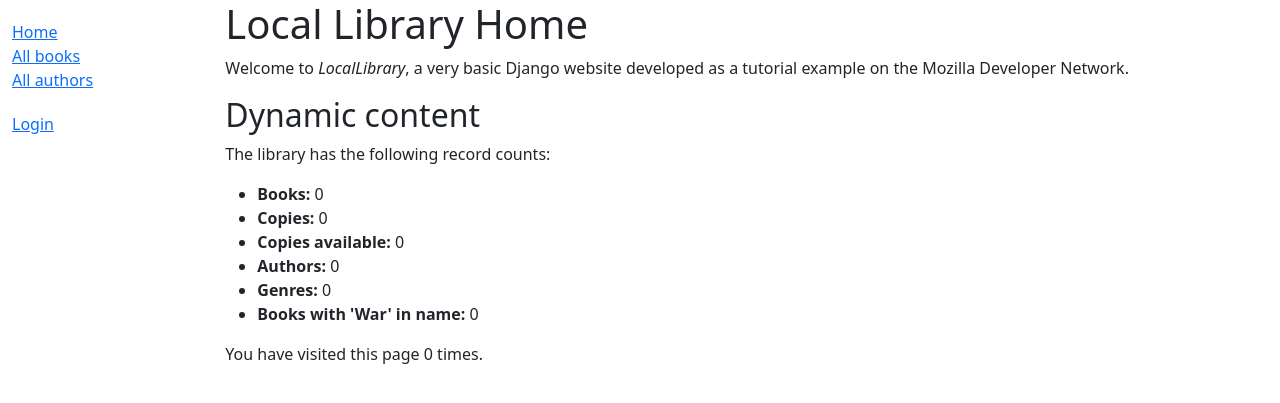
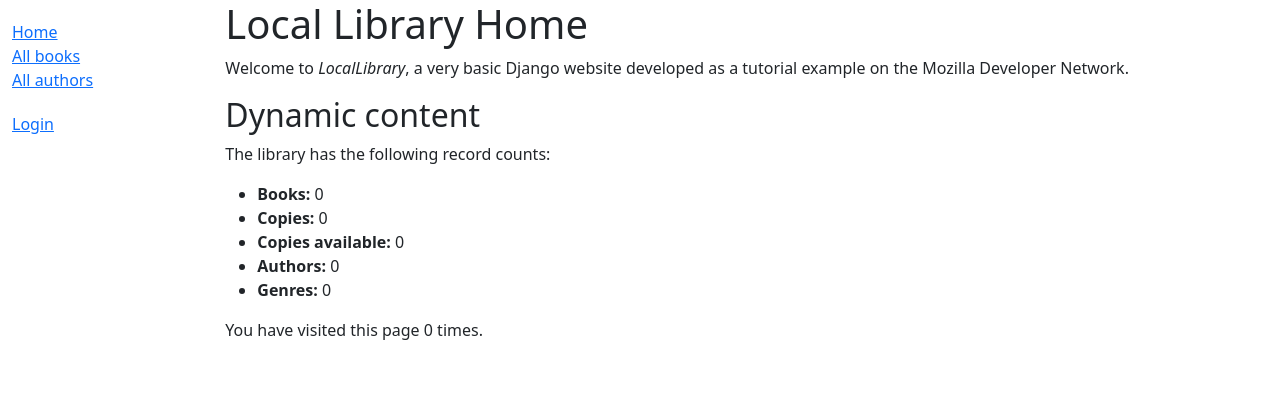
Before and after one commit to dnltv/local_library_django, a Django app: page /catalog/ in a window 1280 px wide. Shown: the top 403 px of the page. Run offline with Django 3.2, Linux system fonts and the light colour scheme; data that the repository does not hold is empty; some libraries are stand-ins or nearby versions.

Commit message:
Change index

```diff
--- a/catalog/templates/index.html
+++ b/catalog/templates/index.html
@@ -18,7 +18,7 @@
     <li><strong>Copies available:</strong> {{ num_instances_available }}</li>
     <li><strong>Authors:</strong> {{ num_authors }}</li>
     <li><strong>Genres:</strong> {{ num_genres }}</li>
-    <li><strong>Books with 'War' in name:</strong> {{ num_books_with_word }}</li>
+    <!-- <li><strong>Books with 'War' in name:</strong> {{ num_books_with_word }}</li> -->
   </ul>
 
   <p>You have visited this page {{ num_visits }}{% if num_visits == 1 %} time{% else %} times{% endif %}.</p>
--- a/catalog/views.py
+++ b/catalog/views.py
@@ -23,7 +23,7 @@ def index(request):
     num_instances_available = BookInstance.objects.filter(status__exact='a').count()
     num_authors = Author.objects.count()
     num_genres = Genre.objects.count()
-    num_books_with_word = Book.objects.filter(title__contains='war').count()  # Количество книг содержащих слово 'war'
+    #num_books_with_word = Book.objects.filter(title__contains='war').count()  # Количество книг содержащих слово 'war'
 
 
     # Number of visits to this view, as counted in the session variable.
@@ -39,7 +39,7 @@ def index(request):
                  'num_instances_available': num_instances_available,
                  'num_authors': num_authors,
                  'num_genres': num_genres,
-                 'num_books_with_word': num_books_with_word,
+                 #'num_books_with_word': num_books_with_word,
                  'num_visits': num_visits},
     )
 
```
